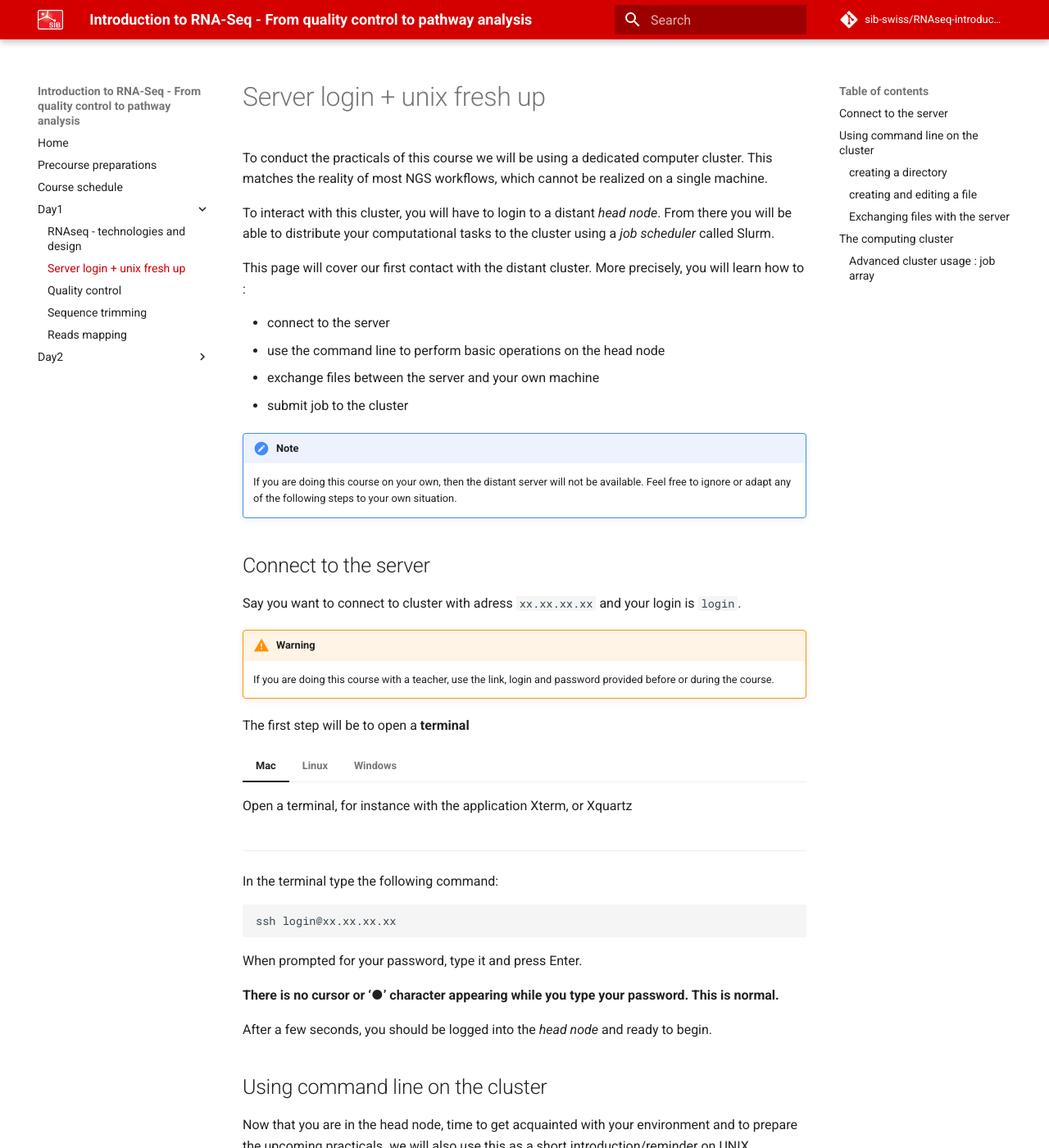
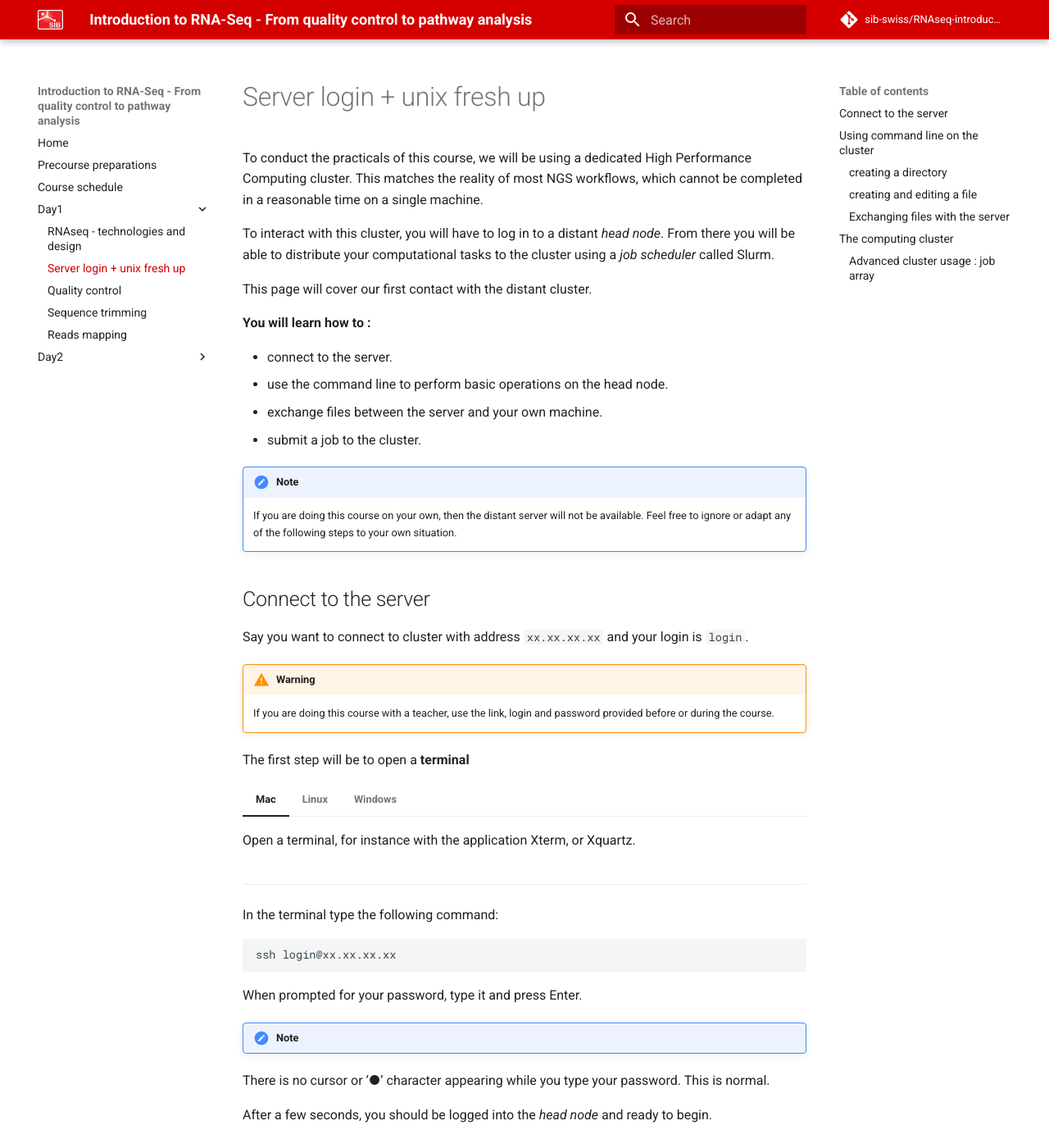
Before and after one commit to sib-swiss/RNAseq-introduction-training, an MkDocs documentation site: the page built from docs/days/server_login.md, in a window 1280 px wide and 1400 px high. Shown: the whole window at 82% size. Built offline with MkDocs 1.6.1 and Material for MkDocs 9.7.7, drawn with Linux system fonts in a browser that asks for light colours; comment, search, counter and statistics services are not loaded.

Commit message:
Minor language and formatting tweaks, aiming for a more consistant use of various formats

```diff
--- a/docs/days/server_login.md
+++ b/docs/days/server_login.md
@@ -1,16 +1,18 @@
 
-To conduct the practicals of this course we will be using a dedicated computer cluster.
-This matches the reality of most NGS workflows, which cannot be realized on a single machine.
+To conduct the practicals of this course, we will be using a dedicated High Performance Computing cluster.
+This matches the reality of most NGS workflows, which cannot be completed in a reasonable time on a single machine.
 
-To interact with this cluster, you will have to login to a distant *head node*. From there you will be able to distribute your computational tasks to the cluster using a *job scheduler* called Slurm.
+To interact with this cluster, you will have to log in to a distant *head node*. From there you will be able to distribute your computational tasks to the cluster using a *job scheduler* called Slurm.
 
 This page will cover our first contact with the distant cluster.
-More precisely, you will learn how to :
 
- * connect to the server
- * use the command line to perform basic operations on the head node
- * exchange files between the server and your own machine
- * submit job to the cluster
+
+**You will learn how to :**
+
+ * connect to the server.
+ * use the command line to perform basic operations on the head node.
+ * exchange files between the server and your own machine.
+ * submit a job to the cluster.
 
 
 !!! note
@@ -21,7 +23,7 @@ More precisely, you will learn how to :
 
 ## Connect to the server
 
-Say you want to connect to cluster with adress `xx.xx.xx.xx` and your login is `login`.
+Say you want to connect to cluster with address `xx.xx.xx.xx` and your login is `login`.
 
 
 !!! Warning
@@ -31,17 +33,18 @@ The first step will be to open a **terminal**
 
 === "Mac"
 
-    Open a terminal, for instance with the application Xterm, or Xquartz
+    Open a terminal, for instance with the application Xterm, or Xquartz.
+    <!-- Might confuse some who just read "Terminal" -->
 
 === "Linux"
 
-    Open a new terminal
+    Open a new terminal.
 
 === "Windows"
 
-    Open the application mobaXterm (or any ssh-enabling terminal aplpication you prefer)
+    Open the application mobaXterm (or any ssh-enabling terminal aplpication you prefer).
 
-    On mobaXterm, click on "Start a local Terminal"
+    On mobaXterm, click on "Start a local Terminal".
 
 ---
 
@@ -53,7 +56,9 @@ ssh login@xx.xx.xx.xx
 
 When prompted for your password, type it and press Enter.
 
-**There is no cursor or '●' character appearing while you type your password. This is normal.**
+!!! note
+  There is no cursor or '●' character appearing while you type your password. This is normal.
+
 
 After a few seconds, you should be logged into the *head node* and ready to begin.
 
```
